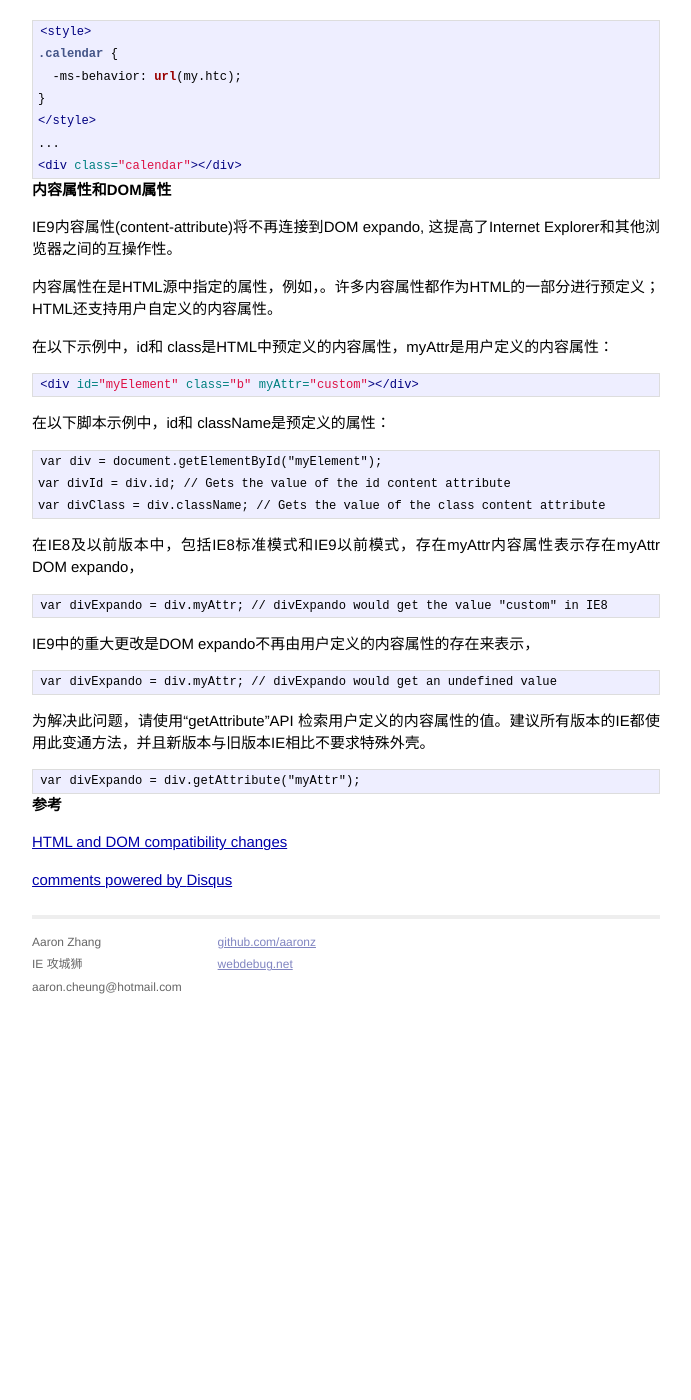
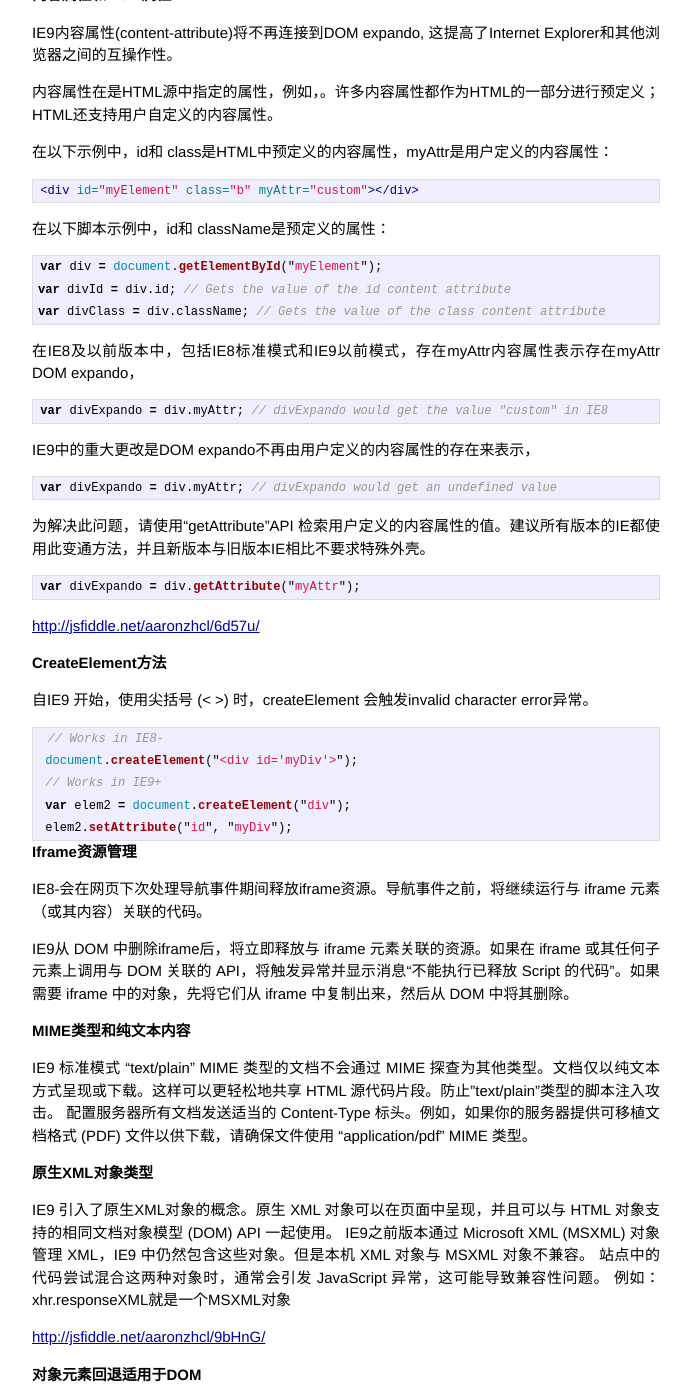
Before and after one commit to aaronz/aaronz.github.com, a Jekyll site: the page built from _posts/2014-05-08-ie-dom-compatibility-changes.markdown, in a window 1280 px wide and 1400 px high, scrolled down 1036 px. Shown: the whole window, without its empty margins (294-985 px from the left). Built offline with Jekyll 4.4.1, drawn with Linux system fonts in a browser that asks for light colours; Markdown is read by kramdown in place of the engine named in the settings; comment, search, counter and statistics services are not loaded; before the commit the page ends 2046 px from its top, so only the background shows below that; some of the changed text lies outside the part shown.

Commit message:
Finish DOM compatibility changes.

```diff
--- a/_posts/2014-05-08-ie-dom-compatibility-changes.markdown
+++ b/_posts/2014-05-08-ie-dom-compatibility-changes.markdown
@@ -10,30 +10,19 @@ categories: Compatibility
 
 IE针对HTML和DOM的主要功能更改如下，
 
-+   [自动完成事件处理](#auto-complete)
 +   [二进制行为和XML架构](#binary-behavior)
 +   [内容属性和DOM属性](#content-attribute)
-+   CreateElement方法
-+   IFrame资源管理
-+   MIME类型和纯文本内容
-+   MIME类型和样式表
-+   本机XML对象类型和传统网站
-+   对象元素回退适用于DOM
-+   克隆重叠元素
-+   指针事件更新
-+   减少MIME类型的安全风险
-+   脚本元素和事件执行
-+   表对象模型一致性
-+   空格保存和DOM
-+   Window事件行为已发生更改
-+   当Window对象属性处于孤立状态时将被删除
-+   XSLT兼容性更改
++   [CreateElement方法](#create-element)
++   [IFrame资源管理](#iframe-management)
++   [MIME类型和纯文本内容](#mime-plaintext)
++   [原生XML对象类型](#native-xml)
++   [对象元素回退适用于DOM](#fallback-object)
++   [指针事件更新](#pointer-event)
++   [脚本元素和事件执行](#script-event)
++   [空格保存和DOM](#space-reservation)
++   [Window事件行为更改](#window-event)
 
 <br/>
-
-# 自动完成事件处理 <a name="auto-complete"></a>
-
-
 
 # 二进制行为和XML架构 <a name="binary-behavior"></a>
 
@@ -60,7 +49,7 @@ IE9开始禁止使用命名空间导入二进制行为，但是可以通过CSS b
 <div class="calendar"></div>
 {% endhighlight %}
 
-# 内容属性和DOM属性
+# 内容属性和DOM属性 <a name="content-attribute"></a>
 
 IE9内容属性(content-attribute)将不再连接到DOM expando, 这提高了Internet Explorer和其他浏览器之间的互操作性。
 
@@ -72,26 +61,103 @@ IE9内容属性(content-attribute)将不再连接到DOM expando, 这提高了Int
 {% endhighlight %}
 
 在以下脚本示例中，id和 className是预定义的属性：
-{% highlight html %}
+{% highlight javascript %}
 var div = document.getElementById("myElement");
 var divId = div.id; // Gets the value of the id content attribute
 var divClass = div.className; // Gets the value of the class content attribute
 {% endhighlight %}
 
 在IE8及以前版本中，包括IE8标准模式和IE9以前模式，存在myAttr内容属性表示存在myAttr DOM expando，
-{% highlight html %}
+{% highlight javascript %}
 var divExpando = div.myAttr; // divExpando would get the value "custom" in IE8
 {% endhighlight %}
 
 IE9中的重大更改是DOM expando不再由用户定义的内容属性的存在来表示，
-{% highlight html %}
+{% highlight javascript %}
 var divExpando = div.myAttr; // divExpando would get an undefined value
 {% endhighlight %}
 
 为解决此问题，请使用“getAttribute”API 检索用户定义的内容属性的值。建议所有版本的IE都使用此变通方法，并且新版本与旧版本IE相比不要求特殊外壳。
-{% highlight html %}
+{% highlight javascript %}
 var divExpando = div.getAttribute("myAttr");
 {% endhighlight %}
 
+[http://jsfiddle.net/aaronzhcl/6d57u/](http://jsfiddle.net/aaronzhcl/6d57u/)
+
+# CreateElement方法 <a name="create-element"></a>
+
+自IE9 开始，使用尖括号 (< >) 时，createElement 会触发invalid character error异常。
+{% highlight javascript %}
+ // Works in IE8-
+ document.createElement("<div id='myDiv'>");
+ // Works in IE9+
+ var elem2 = document.createElement("div");
+ elem2.setAttribute("id", "myDiv");
+{% endhighlight %}
+
+# Iframe资源管理 <a name="iframe-management"></a>
+
+IE8-会在网页下次处理导航事件期间释放iframe资源。导航事件之前，将继续运行与 iframe 元素（或其内容）关联的代码。
+
+IE9从 DOM 中删除iframe后，将立即释放与 iframe 元素关联的资源。如果在 iframe 或其任何子元素上调用与 DOM 关联的 API，将触发异常并显示消息“不能执行已释放 Script 的代码”。如果需要 iframe 中的对象，先将它们从 iframe 中复制出来，然后从 DOM 中将其删除。
+
+# MIME类型和纯文本内容 <a name="mime-plaintext"></a>
+
+IE9 标准模式 “text/plain” MIME 类型的文档不会通过 MIME 探查为其他类型。文档仅以纯文本方式呈现或下载。这样可以更轻松地共享 HTML 源代码片段。防止”text/plain”类型的脚本注入攻击。 配置服务器所有文档发送适当的 Content-Type 标头。例如，如果你的服务器提供可移植文档格式 (PDF) 文件以供下载，请确保文件使用 “application/pdf” MIME 类型。
+
+# 原生XML对象类型 <a name="native-xml"></a>
+
+IE9 引入了原生XML对象的概念。原生 XML 对象可以在页面中呈现，并且可以与 HTML 对象支持的相同文档对象模型 (DOM) API 一起使用。
+IE9之前版本通过 Microsoft XML (MSXML) 对象管理 XML，IE9 中仍然包含这些对象。但是本机 XML 对象与 MSXML 对象不兼容。
+站点中的代码尝试混合这两种对象时，通常会引发 JavaScript 异常，这可能导致兼容性问题。
+例如： xhr.responseXML就是一个MSXML对象
+
+[http://jsfiddle.net/aaronzhcl/9bHnG/](http://jsfiddle.net/aaronzhcl/9bHnG/)
+
+# 对象元素回退适用于DOM <a name="fallback-object"></a>
+
+object 元素含回退内容（通常是 embed 元素）时，IE9 会解析此内容，并且将其包含在文档对象模型 (DOM) 中，之前版本的IE不会执行此操作。
+
+如果 object 元素与其任意一个回退元素具有相同的名称属性，则 window["myName"] 现在会返回所有具有名称 "myName" 的元素的集合。
+在访问关于返回值的方法和属性时，假定IE会返回单个元素（通常是 object 元素）的页面可能导致出现异常。
+
+使用document["myName"]可以正常返回object对象。
+
+[http://jsfiddle.net/aaronzhcl/ad264/](http://jsfiddle.net/aaronzhcl/ad264/)
+
+# 指针事件更新 <a name="pointer-events"></a>
+
+指针事件是一些事件和相关接口，用于处理来自鼠标、手写笔或触摸屏等设备的硬件不可知的指针输入。自从在IE10中首次引入以来，指针事件已成为万维网联合会 (W3C) 规范。
+为了符合 W3C 指针事件规范的“候选推荐”，与IE10 相比，IE11 实现已略有更改。
+
++   MS 供应商前缀删除
++   行为更新
+
+[http://jsfiddle.net/aaronzhcl/8xpQq/](http://jsfiddle.net/aaronzhcl/8xpQq/)
+
+# 脚本元素和事件执行 <a name="script-event"></a>
+
+IE9 标准模式为 script 元素引入了基于标准的 load 事件。以前版本的 IE仅支持 script 元素的不可互操作的 onreadystatechange 事件。
+通常这些事件用于页面加载以后执行，以防止阻碍页面加载。在这些情况下，同时为 onreadystatechange 和 load 注册可能导致回调执行两次。这通常导致脚本错误或页面功能损坏。
+建议对这些情形使用基于标准的 load 事件。Web 开发人员应使用功能检测来检测支持 script 元素的 load 事件的浏览器。在传统版IE中，应回滚脚本以使用 onreadystatechange。
+
+[http://jsfiddle.net/aaronzhcl/6LrdN/](http://jsfiddle.net/aaronzhcl/6LrdN/)
+
+# 空格保存和DOM <a name="space-reservation"></a>
+
+在使用 IE9 时，添加到网页的任何空格仍会在 DOM 中存在。
+如果希望看到类似 IE8 的行为，请使用元素遍历 API（例如，firstElementChild）。
+
+[http://jsfiddle.net/aaronzhcl/7xBz6/](http://jsfiddle.net/aaronzhcl/7xBz6/)
+
+# Window事件行为更改 <a name="window-event"></a>
+
+IE11更改了window.event 行为。 对于 IE11 边缘模式：
+
++   如果没有为事件分配处理程序，那么传递给 window.event 属性的处理程序的对象将返回 "undefined"。 （在之前的文档模式中，在此情况下它会返回 NULL。）
++   传递给 window.event 的处理程序的对象类型已更改。 对于 IE11 边缘模式，这是一个 Event 对象。 （在之前的文档模式中，这是一个 MSEventObj 对象。）
+
+[http://jsfiddle.net/aaronzhcl/Lz36b/](http://jsfiddle.net/aaronzhcl/Lz36b/)
+
 # 参考
 [HTML and DOM compatibility changes](http://msdn.microsoft.com/en-us/library/ie/dn467850%28v=vs.85%29.aspx)
```
